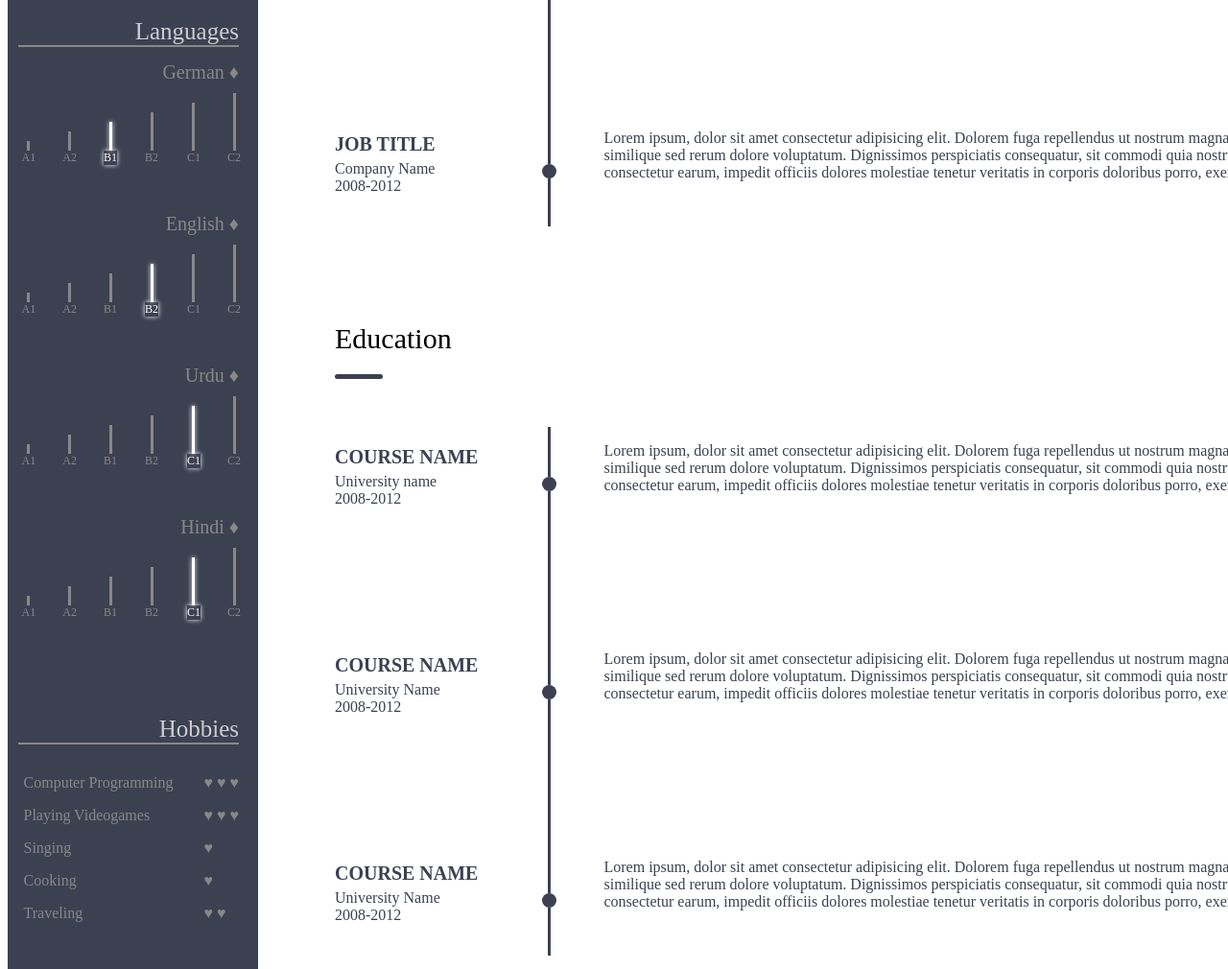
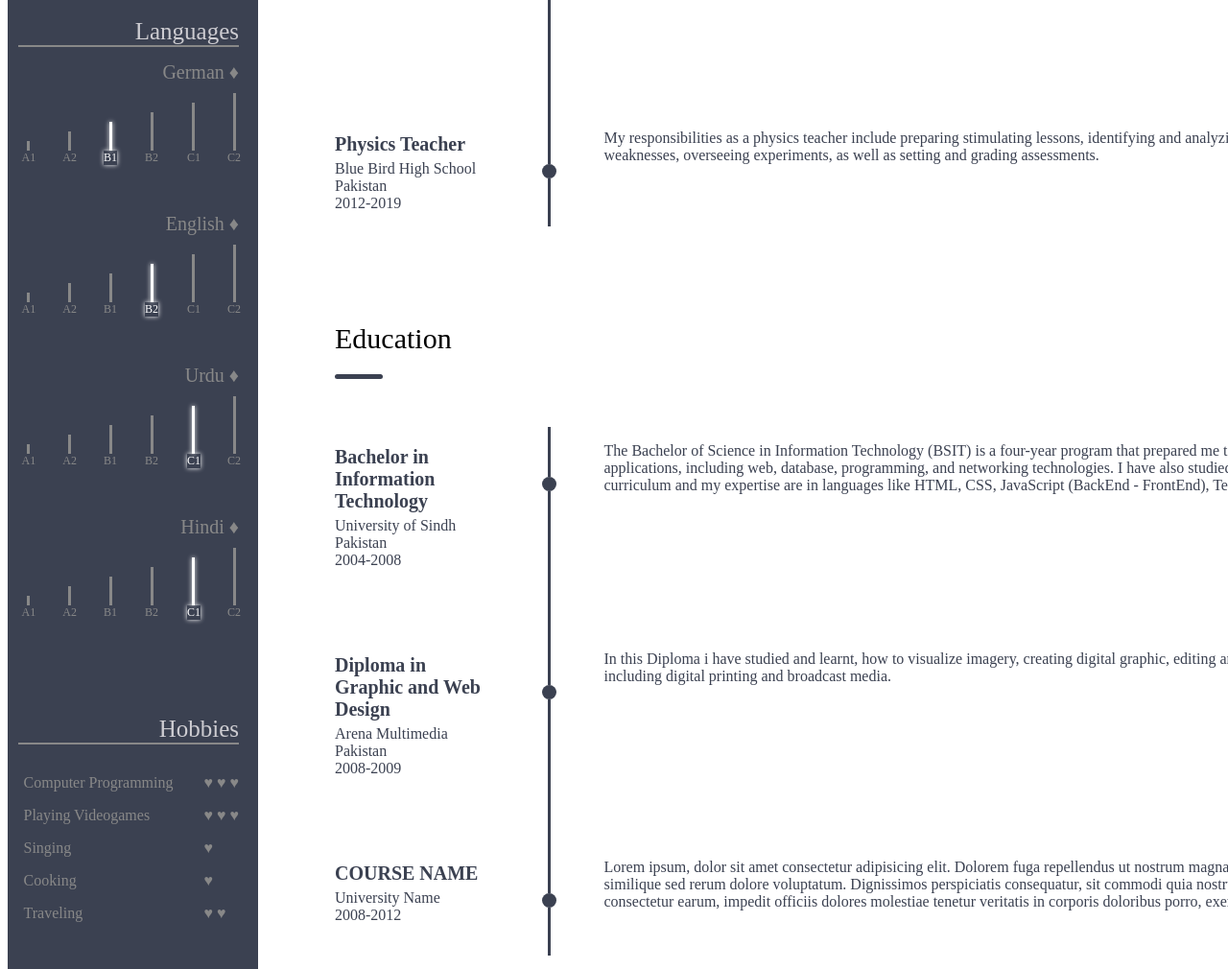
Before and after one commit to AmadAliKhann/my-cv-html, a plain HTML site: page mycv.html in a window 1280 px wide. Shown: the part 1060-2070 px from the top of the page at 96% size. Drawn offline with Linux system fonts and the light colour scheme; a web font is replaced by a local one.

Commit message:
final cv

```diff
--- a/mycv.html
+++ b/mycv.html
@@ -239,8 +239,8 @@
           <div class="job-text">
             <p>
               I have performed the tasks of research and evaluate client's
-              creditworthiness. Create credit scoring models to predict
-              risks. Approve or reject loan requests, based on credibility and
+              creditworthiness. Create credit scoring models to predict risks.
+              Approve or reject loan requests, based on credibility and
               potential revenues and losses.Calculate and set interest
               rates.Negotiate loan terms with clients.
             </p>
@@ -249,9 +249,9 @@
 
         <div class="middle-flexbox">
           <div class="job-des">
-            <p class="job-title">JOB TITLE</p>
-            <p class="comp-name">Company Name</p>
-            <p class="tenor">2008-2012</p>
+            <p class="job-title">Physics Teacher</p>
+            <p class="comp-name">Blue Bird High School Pakistan</p>
+            <p class="tenor">2012-2019</p>
           </div>
           <div>
             <div class="straight-line1"></div>
@@ -260,13 +260,10 @@
           </div>
           <div class="job-text">
             <p>
-              Lorem ipsum, dolor sit amet consectetur adipisicing elit. Dolorem
-              fuga repellendus ut nostrum magnam, natus sequi enim. Recusandae
-              similique sed rerum dolore voluptatum. Dignissimos perspiciatis
-              consequatur, sit commodi quia nostrum id quis quo aspernatur nihil
-              asperiores consectetur earum, impedit officiis dolores molestiae
-              tenetur veritatis in corporis doloribus porro, exercitationem
-              architecto?
+              My responsibilities as a physics teacher include preparing
+              stimulating lessons, identifying and analyzing student needs,
+              strengths, and weaknesses, overseeing experiments, as well as
+              setting and grading assessments.
             </p>
           </div>
         </div>
@@ -275,9 +272,9 @@
         <div class="p-info-bar"></div>
         <div class="middle-flexbox">
           <div class="job-des">
-            <p class="job-title">COURSE NAME</p>
-            <p class="comp-name">University name</p>
-            <p class="tenor">2008-2012</p>
+            <p class="job-title">Bachelor in Information Technology</p>
+            <p class="comp-name">University of Sindh Pakistan</p>
+            <p class="tenor">2004-2008</p>
           </div>
           <div>
             <div class="straight-line1"></div>
@@ -286,22 +283,22 @@
           </div>
           <div class="job-text">
             <p>
-              Lorem ipsum, dolor sit amet consectetur adipisicing elit. Dolorem
-              fuga repellendus ut nostrum magnam, natus sequi enim. Recusandae
-              similique sed rerum dolore voluptatum. Dignissimos perspiciatis
-              consequatur, sit commodi quia nostrum id quis quo aspernatur nihil
-              asperiores consectetur earum, impedit officiis dolores molestiae
-              tenetur veritatis in corporis doloribus porro, exercitationem
-              architecto?
+              The Bachelor of Science in Information Technology (BSIT) is a
+              four-year program that prepared me to be IT professional
+              well-versed on IT applications, including web, database,
+              programming, and networking technologies. I have also studied
+              computer programming languages in my curriculum and my expertise
+              are in languages like HTML, CSS, JavaScript (BackEnd - FrontEnd),
+              Terminal, Nodejs and React.
             </p>
           </div>
         </div>
 
         <div class="middle-flexbox">
           <div class="job-des">
-            <p class="job-title">COURSE NAME</p>
-            <p class="comp-name">University Name</p>
-            <p class="tenor">2008-2012</p>
+            <p class="job-title">Diploma in Graphic and Web Design</p>
+            <p class="comp-name">Arena Multimedia Pakistan</p>
+            <p class="tenor">2008-2009</p>
           </div>
           <div>
             <div class="straight-line1"></div>
@@ -310,13 +307,10 @@
           </div>
           <div class="job-text">
             <p>
-              Lorem ipsum, dolor sit amet consectetur adipisicing elit. Dolorem
-              fuga repellendus ut nostrum magnam, natus sequi enim. Recusandae
-              similique sed rerum dolore voluptatum. Dignissimos perspiciatis
-              consequatur, sit commodi quia nostrum id quis quo aspernatur nihil
-              asperiores consectetur earum, impedit officiis dolores molestiae
-              tenetur veritatis in corporis doloribus porro, exercitationem
-              architecto?
+              In this Diploma i have studied and learnt, how to visualize
+              imagery, creating digital graphic, editing and optimizing of
+              graphic for the web, including digital printing and broadcast
+              media.
             </p>
           </div>
         </div>
```
